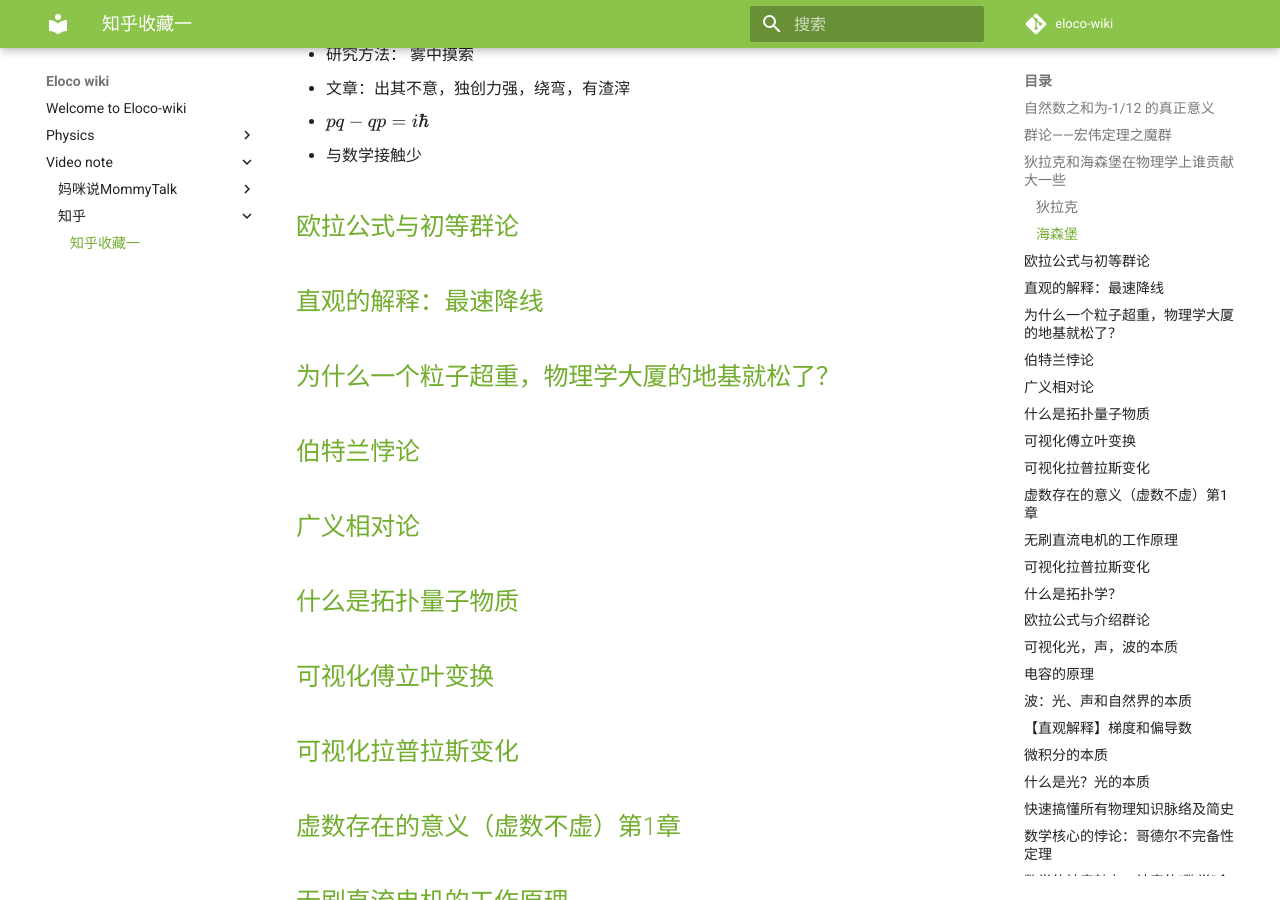
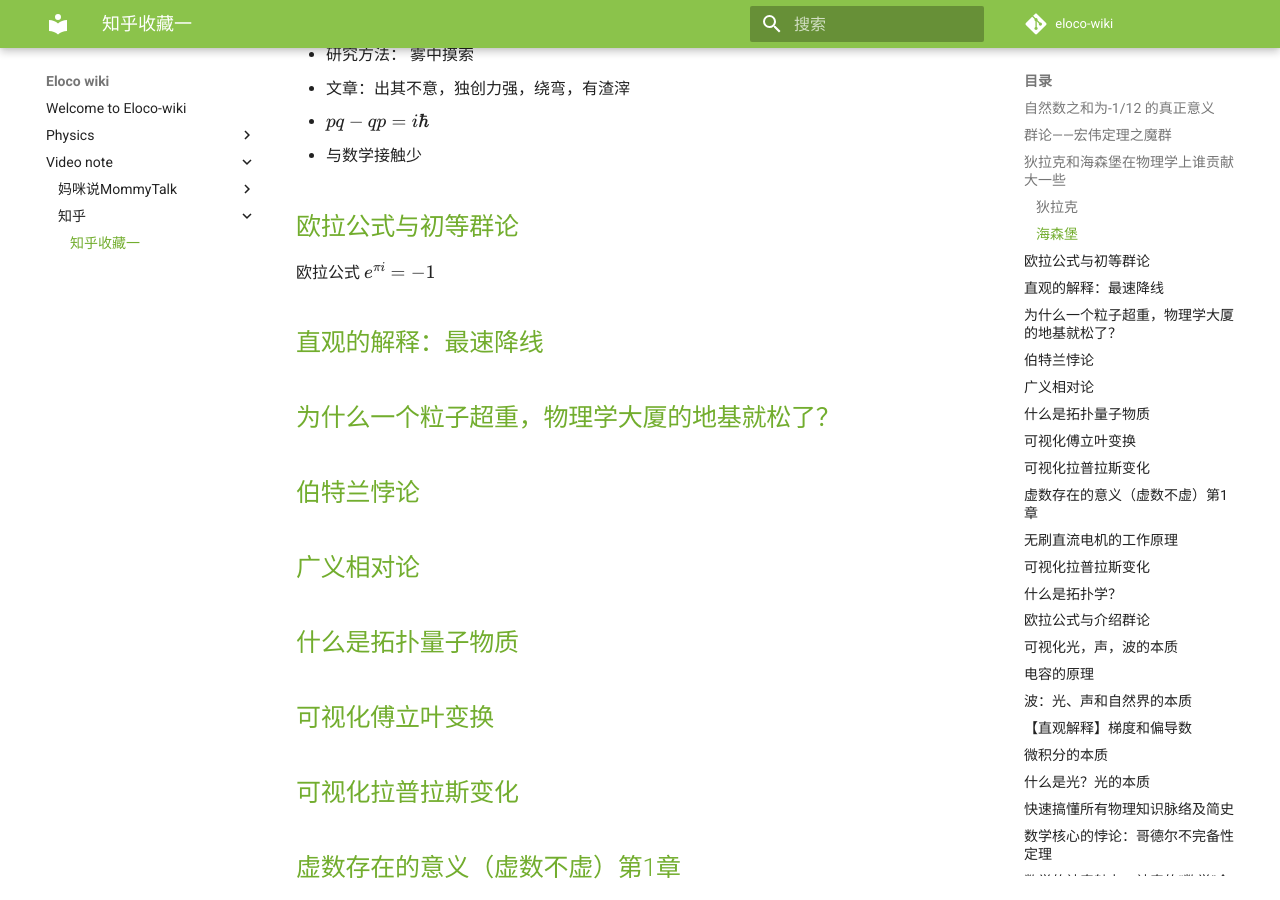
Before and after one commit to Eloco/eloco-wiki, an MkDocs documentation site: the page built from docs/video note/知乎/知乎收藏一.md, in a window 1280 px wide and 900 px high, scrolled down 1325 px. Built offline with MkDocs 1.6.1 and Material for MkDocs 9.7.7, drawn with Linux system fonts in a browser that asks for light colours; comment, search, counter and statistics services are not loaded.

Commit message:
vault backup: 2022-07-28 11:28:44

```diff
--- a/docs/video note/知乎/知乎收藏一.md
+++ b/docs/video note/知乎/知乎收藏一.md
@@ -56,6 +56,8 @@ A5的伽罗瓦群不可解
 - 与数学接触少
 
 ##  [欧拉公式与初等群论](https://www.zhihu.com/zvideo/1521176178106441728)
+
+欧拉公式 $e^{\pi i}=-1$
 
 
 ##  [直观的解释：最速降线](https://www.zhihu.com/zvideo/1517586703879049216?playTime=0.0)
```
